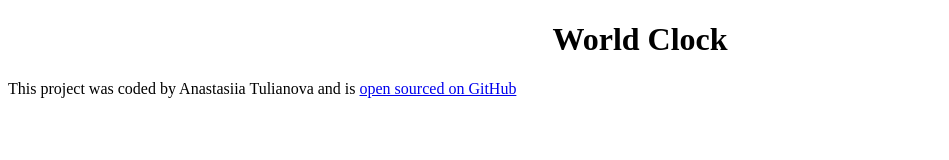
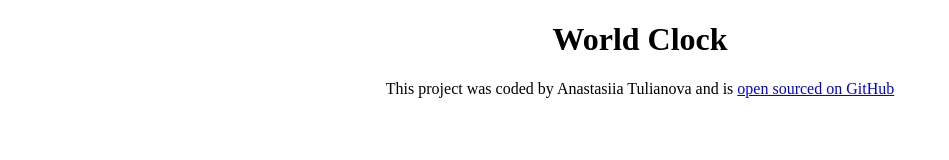
Before and after one commit to AnastasiiaTL/World-Clock, a plain HTML site: page index.html in a window 1280 px wide. Shown: the whole page, without its empty margins (0-949 px from the left). Drawn offline with Linux system fonts and the light colour scheme.

Commit message:
Addedd the link to the GitHub repository

```diff
--- a/css/style.css
+++ b/css/style.css
@@ -1,3 +1,6 @@
 h1 {
     text-align: center;
 }
+footer {
+    text-align: center;
+}
--- a/index.html
+++ b/index.html
@@ -10,7 +10,7 @@
     <h1>World Clock</h1>
     <footer>
     This project was coded by Anastasiia Tulianova and is
-    <a href="#" target="_blank">open sourced on GitHub</a>
+    <a href="https://github.com/AnastasiiaTL/World-Clock" target="_blank">open sourced on GitHub</a>
     </footer>
     <script src="javascript/index.js"></script>
 </body>
```
